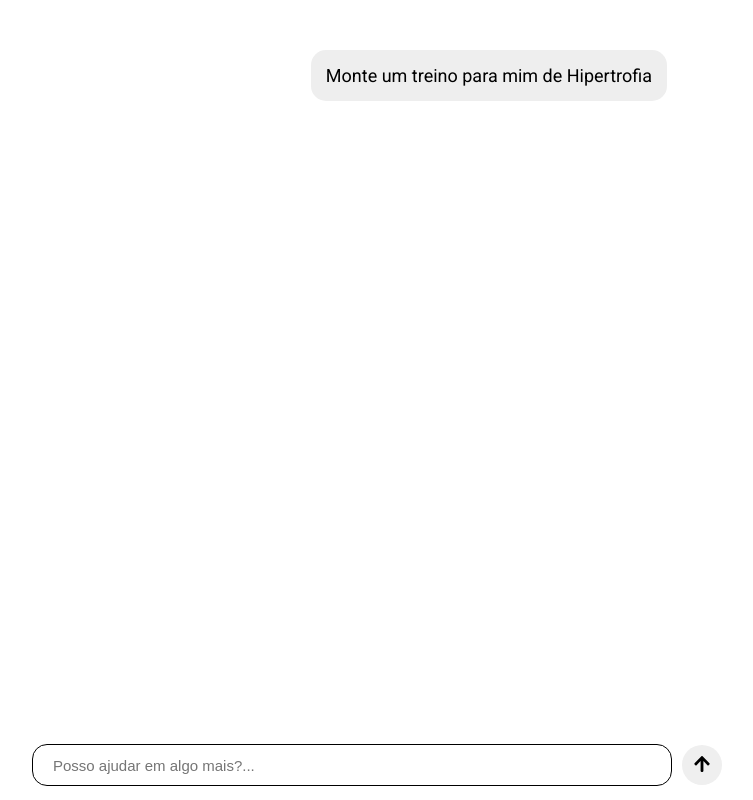
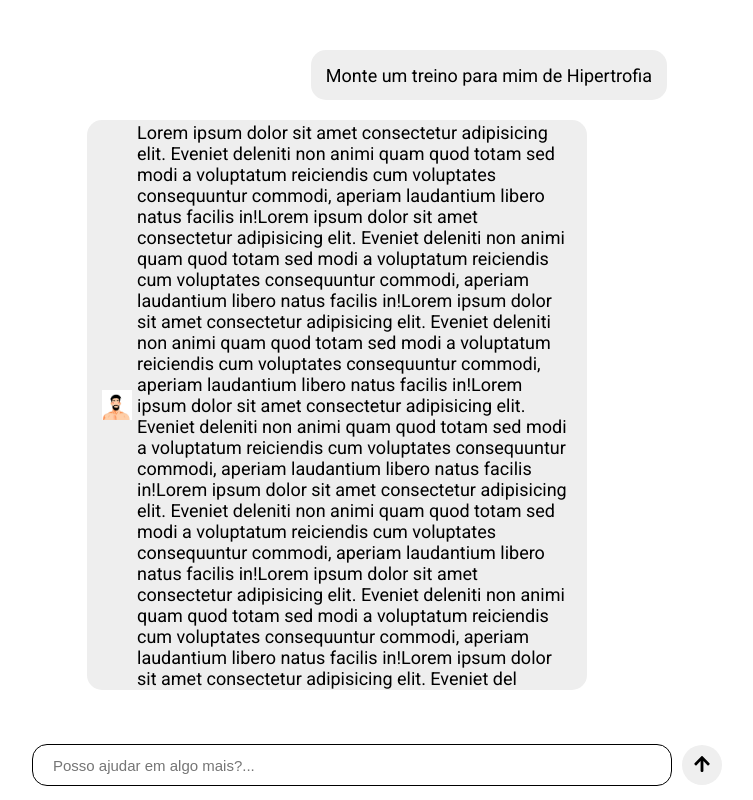
Before and after one commit to AlessandroSilvaS/Web-Personal, a React (Vite) app: page / in a window 1280 px wide. Both pictures are taken after a click on the button "Hipertrofia". Shown: the whole page, without its empty margins (263-1016 px from the left). Built offline with nearby package versions, Linux system fonts and the light colour scheme.

Commit message:
detalhes finais

```diff
--- a/src/components/CardChat.jsx
+++ b/src/components/CardChat.jsx
@@ -10,11 +10,20 @@ const CardChat = ({textOfCard, typeCard}) => {
         minWidth: '100px',
         minHeight: '15px',
         marginBottom: "20px",
-        alignSelf: typeCard === "question" ? 'flex-end' : 'flex-start'
+        alignSelf: typeCard === "question" ? 'flex-end' : 'flex-start',
+        display: 'flex',
+        justifyContent: 'center',
+        alignItems: 'center',
+        gap: '5px'
     }
-
+    const imageStyle = {
+        width: '30px',
+        height: '30px',
+        display: typeCard === 'question' ? 'none' : 'block'
+    }
     return(
         <div className="Box" style={cardStyle}>
+            <img src="src/images/avatarRD.jpeg" alt="" style={imageStyle}/>
             {textOfCard}
         </div>
     )
--- a/src/pages/Chat.jsx
+++ b/src/pages/Chat.jsx
@@ -29,6 +29,8 @@ export function Chat({displayOfChat, textOfFirstQuestion}){
         <div style={{display: displayOfChat === true ? 'block' : 'none'}}>
             <div className="box-of-chat">
                 <CardChat textOfCard={textOfFirstQuestion} typeCard={'question'}/>
+                <CardChat textOfCard={'Lorem ipsum dolor sit amet consectetur adipisicing elit. Eveniet deleniti non animi quam quod totam sed modi a voluptatum reiciendis cum voluptates consequuntur commodi, aperiam laudantium libero natus facilis in!Lorem ipsum dolor sit amet consectetur adipisicing elit. Eveniet deleniti non animi quam quod totam sed modi a voluptatum reiciendis cum voluptates consequuntur commodi, aperiam laudantium libero natus facilis in!Lorem ipsum dolor sit amet consectetur adipisicing elit. Eveniet deleniti non animi quam quod totam sed modi a voluptatum reiciendis cum voluptates consequuntur commodi, aperiam laudantium libero natus facilis in!Lorem ipsum dolor sit amet consectetur adipisicing elit. Eveniet deleniti non animi quam quod totam sed modi a voluptatum reiciendis cum voluptates consequuntur commodi, aperiam laudantium libero natus facilis in!Lorem ipsum dolor sit amet consectetur adipisicing elit. Eveniet deleniti non animi quam quod totam sed modi a voluptatum reiciendis cum voluptates consequuntur commodi, aperiam laudantium libero natus facilis in!Lorem ipsum dolor sit amet consectetur adipisicing elit. Eveniet deleniti non animi quam quod totam sed modi a voluptatum reiciendis cum voluptates consequuntur commodi, aperiam laudantium libero natus facilis in!Lorem ipsum dolor sit amet consectetur adipisicing elit. Eveniet del'} typeCard={'response'}/>
+
                 {cardChat.map((card) => {
                     return <CardChat textOfCard={card.text} typeCard={card.type} key={card.text}/>
                 })}
```
